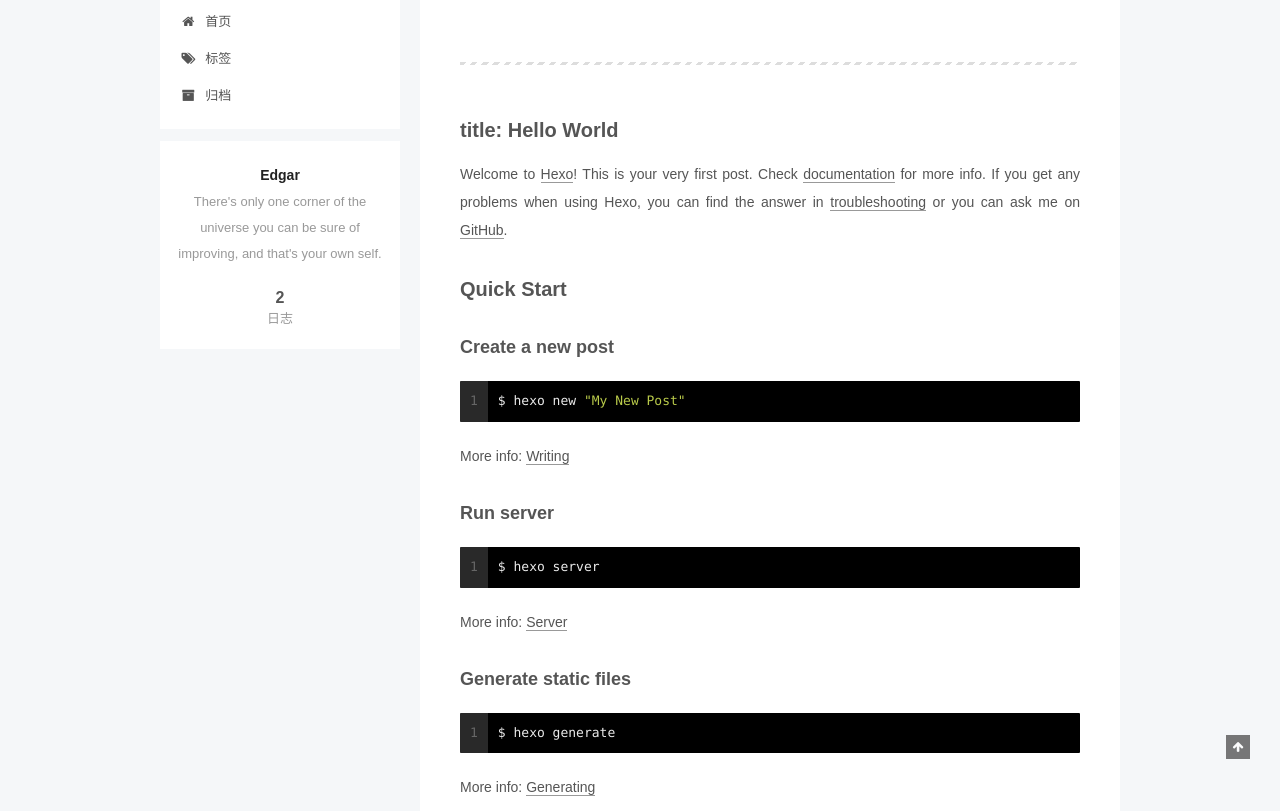
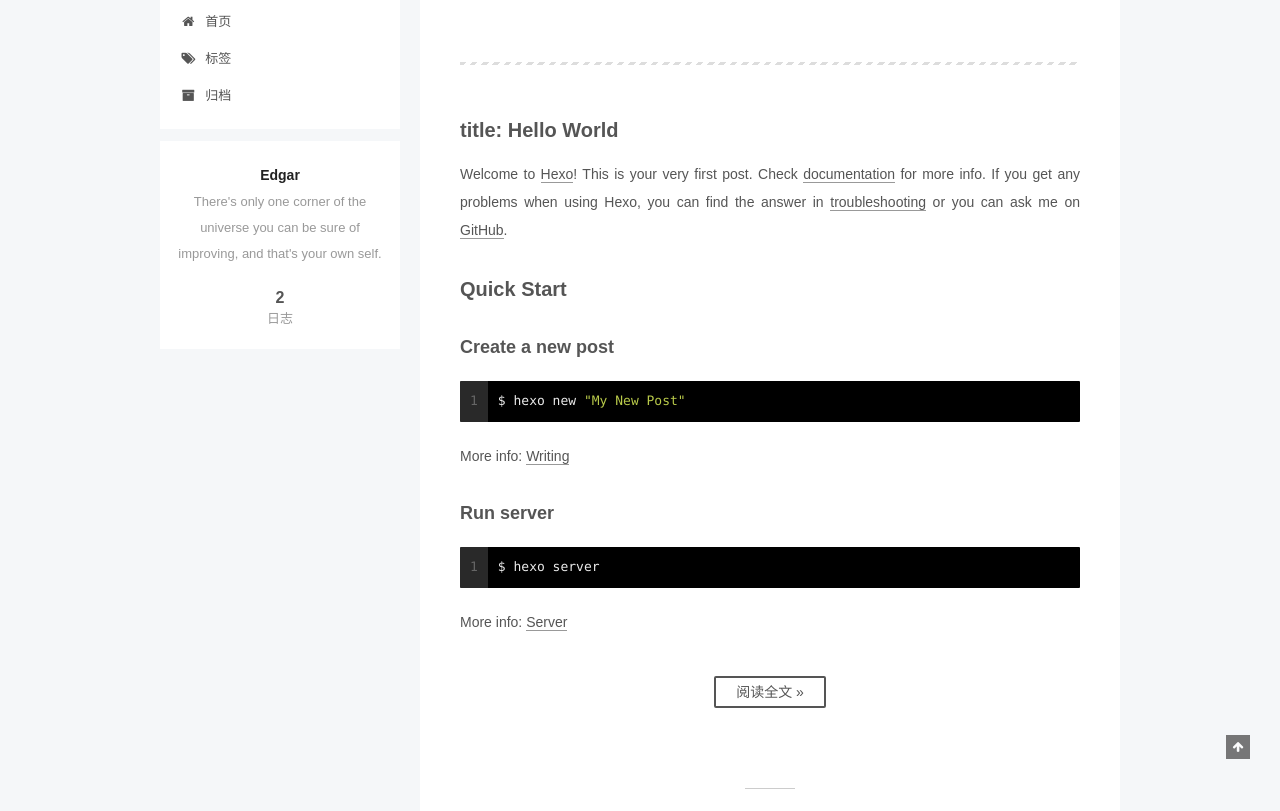
Before and after one commit to AhaEdgar/AhaEdgar.github.io, a plain HTML site: page index.html in a window 1280 px wide. Shown: the part 141-952 px from the top of the page. Drawn offline with Linux system fonts and the light colour scheme; a web font is replaced by a local one.

Commit message:
Site updated: 2018-08-19 21:13:27

```diff
--- a/css/main.css
+++ b/css/main.css
@@ -1823,7 +1823,7 @@ pre .javascript .function {
   width: 4px;
   height: 4px;
   border-radius: 50%;
-  background: #c1ff26;
+  background: #4b2b08;
 }
 .links-of-blogroll {
   font-size: 13px;
--- a/index.html
+++ b/index.html
@@ -349,19 +349,19 @@
 
 
 
-
-            <hr>
+          <hr>
 <h2 id="title-Hello-World"><a href="#title-Hello-World" class="headerlink" title="title: Hello World"></a>title: Hello World</h2><p>Welcome to <a href="https://hexo.io/" target="_blank" rel="noopener">Hexo</a>! This is your very first post. Check <a href="https://hexo.io/docs/" target="_blank" rel="noopener">documentation</a> for more info. If you get any problems when using Hexo, you can find the answer in <a href="https://hexo.io/docs/troubleshooting.html" target="_blank" rel="noopener">troubleshooting</a> or you can ask me on <a href="https://github.com/hexojs/hexo/issues" target="_blank" rel="noopener">GitHub</a>.</p>
 <h2 id="Quick-Start"><a href="#Quick-Start" class="headerlink" title="Quick Start"></a>Quick Start</h2><h3 id="Create-a-new-post"><a href="#Create-a-new-post" class="headerlink" title="Create a new post"></a>Create a new post</h3><figure class="highlight bash"><table><tr><td class="gutter"><pre><span class="line">1</span><br></pre></td><td class="code"><pre><span class="line">$ hexo new <span class="string">"My New Post"</span></span><br></pre></td></tr></table></figure>
 <p>More info: <a href="https://hexo.io/docs/writing.html" target="_blank" rel="noopener">Writing</a></p>
 <h3 id="Run-server"><a href="#Run-server" class="headerlink" title="Run server"></a>Run server</h3><figure class="highlight bash"><table><tr><td class="gutter"><pre><span class="line">1</span><br></pre></td><td class="code"><pre><span class="line">$ hexo server</span><br></pre></td></tr></table></figure>
-<p>More info: <a href="https://hexo.io/docs/server.html" target="_blank" rel="noopener">Server</a></p>
-<h3 id="Generate-static-files"><a href="#Generate-static-files" class="headerlink" title="Generate static files"></a>Generate static files</h3><figure class="highlight bash"><table><tr><td class="gutter"><pre><span class="line">1</span><br></pre></td><td class="code"><pre><span class="line">$ hexo generate</span><br></pre></td></tr></table></figure>
-<p>More info: <a href="https://hexo.io/docs/generating.html" target="_blank" rel="noopener">Generating</a></p>
-<h3 id="Deploy-to-remote-sites"><a href="#Deploy-to-remote-sites" class="headerlink" title="Deploy to remote sites"></a>Deploy to remote sites</h3><figure class="highlight bash"><table><tr><td class="gutter"><pre><span class="line">1</span><br></pre></td><td class="code"><pre><span class="line">$ hexo deploy</span><br></pre></td></tr></table></figure>
-<p>More info: <a href="https://hexo.io/docs/deployment.html" target="_blank" rel="noopener">Deployment</a></p>
-
-
+<p>More info: <a href="https://hexo.io/docs/server.html" target="_blank" rel="noopener">Server</a><br>
+          <!--noindex-->
+          <div class="post-button text-center">
+            <a class="btn" href="/2018/08/14/test/#more" rel="contents">
+              阅读全文 &raquo;
+            </a>
+          </div>
+          <!--/noindex-->
 
 
     </div>
```
Also changed, not shown: 2018/08/14/test/index.html (+2 -2 lines).
